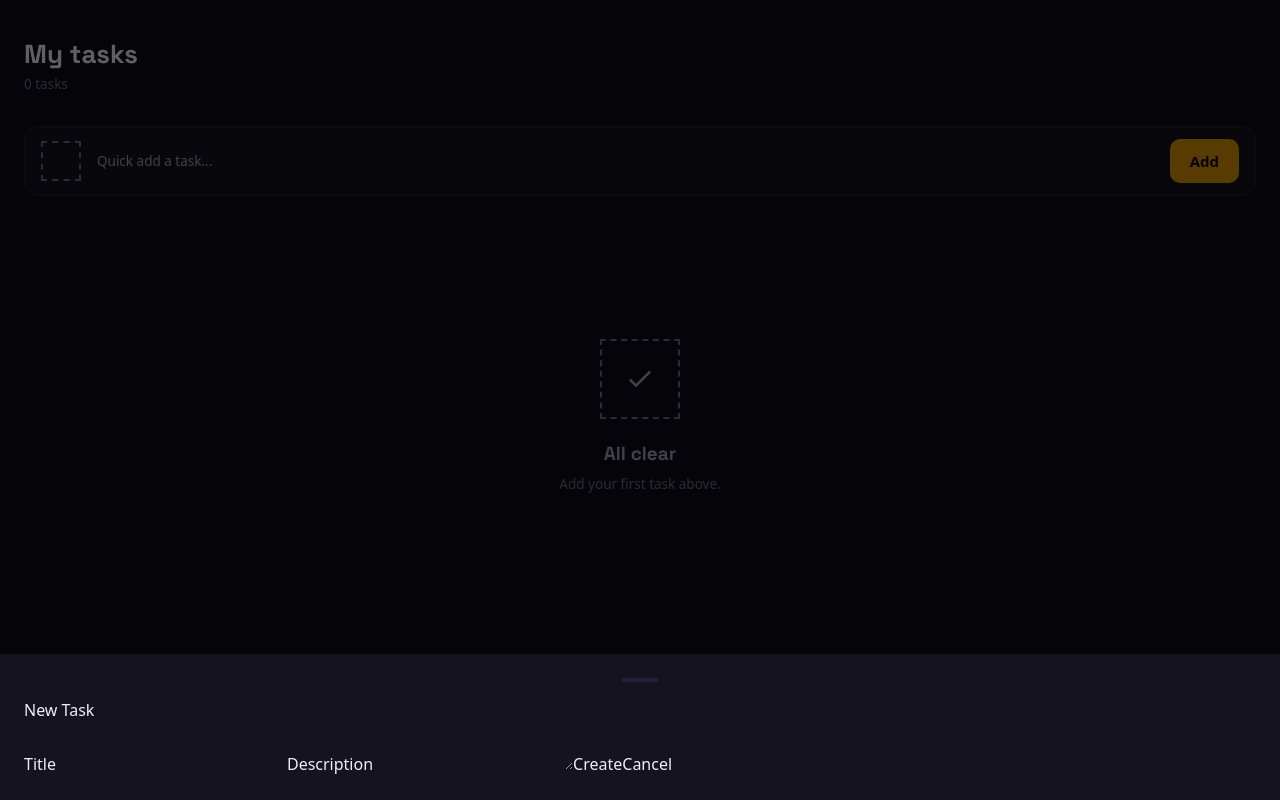
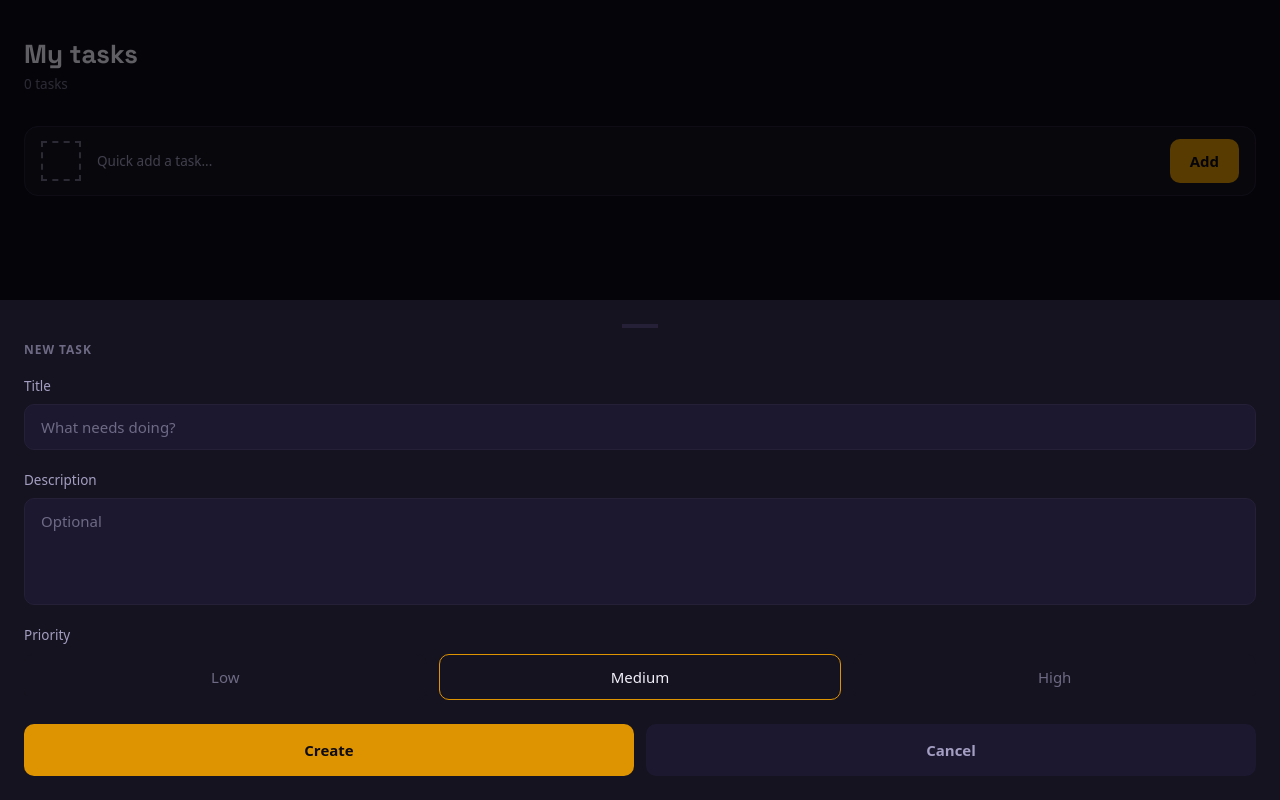
Before and after one commit to rr-sk-dev/zelvo-fe, an Angular app: page /tasks in a window 1280 px wide. Both pictures are taken after a click on the button "Add". Built offline with nearby package versions, Linux system fonts and the light colour scheme.

Commit message:
✨ create shared segmented select component

```diff
--- a/src/app/tasks/tasks-create/tasks-create.html
+++ b/src/app/tasks/tasks-create/tasks-create.html
@@ -1,11 +1,48 @@
-New Task
-<form>
-  <label>Title</label>
-  <input name="title" />
+<p class="type-section-label text-muted">New Task</p>
 
-  <label>Description</label>
-  <textarea name="description"></textarea>
+<form [formGroup]="taskForm" (ngSubmit)="createTask()" class="mt-5 flex flex-col gap-5">
+  <div class="flex flex-col gap-2">
+    <label for="title" class="type-body text-secondary">Title</label>
+    <input
+      id="title"
+      type="text"
+      formControlName="title"
+      placeholder="What needs doing?"
+      class="rounded-field border border-default bg-field px-4 py-3 type-task-title text-primary placeholder:text-muted focus-visible:focus-ring"
+    />
+  </div>
 
-  <button type="submit" (click)="createTask()">Create</button>
-  <button type="button" (click)="cancel()">Cancel</button>
+  <div class="flex flex-col gap-2">
+    <label for="description" class="type-body text-secondary">Description</label>
+    <textarea
+      id="description"
+      formControlName="description"
+      rows="4"
+      placeholder="Optional"
+      class="resize-none rounded-field border border-default bg-field px-4 py-3 type-task-title text-primary placeholder:text-muted focus-visible:focus-ring"
+    ></textarea>
+  </div>
+
+  <app-segmented-select
+    legend="Priority"
+    formControlName="priority"
+    [options]="priorityOptions"
+  ></app-segmented-select>
+
+  <div class="mt-1 flex gap-3">
+    <button
+      type="submit"
+      [disabled]="!taskForm.valid"
+      class="flex-1 rounded-field bg-accent px-5 py-4 type-task-title font-semibold text-background focus-visible:focus-ring disabled:opacity-50"
+    >
+      Create
+    </button>
+    <button
+      type="button"
+      (click)="cancel()"
+      class="flex-1 rounded-field bg-field px-5 py-4 type-task-title font-semibold text-secondary focus-visible:focus-ring"
+    >
+      Cancel
+    </button>
+  </div>
 </form>
--- a/src/app/tasks/tasks-create/tasks-create.ts
+++ b/src/app/tasks/tasks-create/tasks-create.ts
@@ -1,9 +1,19 @@
 import { Component, inject, output } from '@angular/core';
+import { FormControl, FormGroup, ReactiveFormsModule } from '@angular/forms';
+import { SegmentedSelect, SegmentOption } from '../../../shared/segmented-select/segmented-select';
 import { TasksService } from '../tasks.service';
+
+export type Priority = 'low' | 'medium' | 'high';
+
+const PRIORITY_OPTIONS: readonly SegmentOption<Priority>[] = [
+  { value: 'low', label: 'Low', activeClass: 'border-priority-low text-primary' },
+  { value: 'medium', label: 'Medium', activeClass: 'border-priority-medium text-primary' },
+  { value: 'high', label: 'High', activeClass: 'border-priority-high text-primary' },
+];
 
 @Component({
   selector: 'app-tasks-create',
-  imports: [],
+  imports: [ReactiveFormsModule, SegmentedSelect],
   templateUrl: './tasks-create.html',
   styleUrl: './tasks-create.css',
 })
@@ -11,6 +21,14 @@ export class TasksCreate {
   tasksService = inject(TasksService);
 
   readonly close = output<void>();
+
+  protected readonly priorityOptions = PRIORITY_OPTIONS;
+
+  taskForm = new FormGroup({
+    title: new FormControl(''),
+    description: new FormControl(''),
+    priority: new FormControl<Priority>('medium', { nonNullable: true }),
+  });
 
   createTask() {
     this.close.emit();
--- /dev/null
+++ b/src/shared/segmented-select/segmented-select.html
@@ -0,0 +1,21 @@
+<fieldset [disabled]="disabled()">
+  <legend class="type-body text-secondary">{{ legend() }}</legend>
+  <div class="mt-2 grid grid-cols-3 gap-3">
+    @for (option of options(); track option.value) {
+      <label
+        class="flex cursor-pointer items-center justify-center rounded-field border bg-card px-4 py-3 type-task-title has-[:focus-visible]:focus-ring"
+        [class]="value() === option.value ? option.activeClass : 'border-transparent text-muted'"
+      >
+        <input
+          type="radio"
+          class="sr-only"
+          [name]="groupName"
+          [checked]="value() === option.value"
+          (change)="select(option.value)"
+          (blur)="onTouched()"
+        />
+        {{ option.label }}
+      </label>
+    }
+  </div>
+</fieldset>
--- /dev/null
+++ b/src/shared/segmented-select/segmented-select.ts
@@ -0,0 +1,56 @@
+import { Component, forwardRef, input, signal } from '@angular/core';
+import { ControlValueAccessor, NG_VALUE_ACCESSOR } from '@angular/forms';
+
+export interface SegmentOption<T> {
+  value: T;
+  label: string;
+  activeClass: string;
+}
+
+let nextGroupId = 0;
+
+@Component({
+  selector: 'app-segmented-select',
+  templateUrl: './segmented-select.html',
+  styleUrl: './segmented-select.css',
+  providers: [
+    {
+      provide: NG_VALUE_ACCESSOR,
+      useExisting: forwardRef(() => SegmentedSelect),
+      multi: true,
+    },
+  ],
+})
+export class SegmentedSelect<T> implements ControlValueAccessor {
+  readonly legend = input.required<string>();
+  readonly options = input.required<readonly SegmentOption<T>[]>();
+
+  protected readonly value = signal<T | null>(null);
+  protected readonly disabled = signal(false);
+  protected readonly groupName = `segmented-select-${nextGroupId++}`;
+
+  protected onChange: (value: T) => void = () => {};
+  protected onTouched: () => void = () => {};
+
+  writeValue(value: T): void {
+    this.value.set(value);
+  }
+
+  registerOnChange(fn: (value: T) => void): void {
+    this.onChange = fn;
+  }
+
+  registerOnTouched(fn: () => void): void {
+    this.onTouched = fn;
+  }
+
+  setDisabledState(isDisabled: boolean): void {
+    this.disabled.set(isDisabled);
+  }
+
+  protected select(value: T): void {
+    this.value.set(value);
+    this.onChange(value);
+    this.onTouched();
+  }
+}
```
Also changed, not shown: src/shared/segmented-select/segmented-select.css (added).
